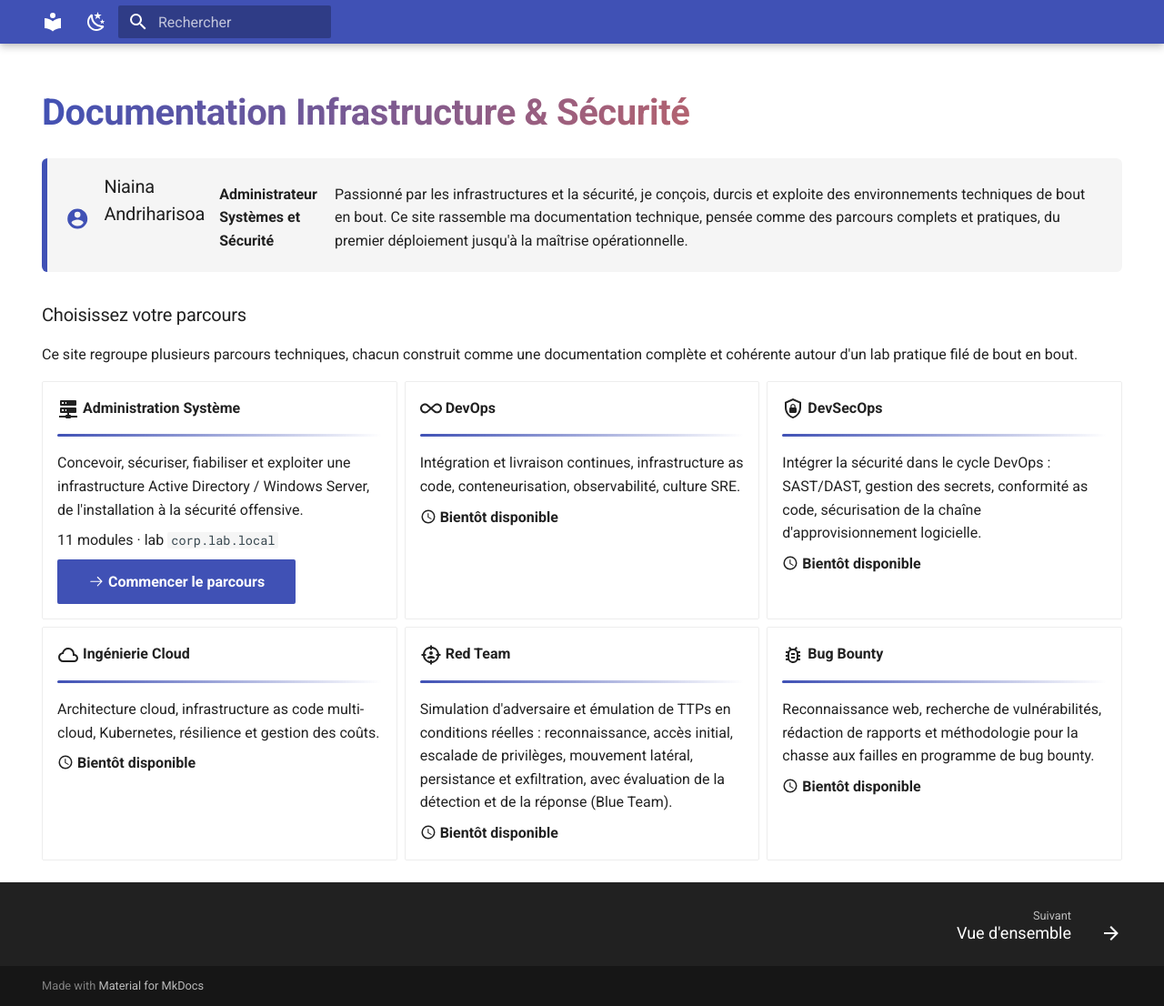
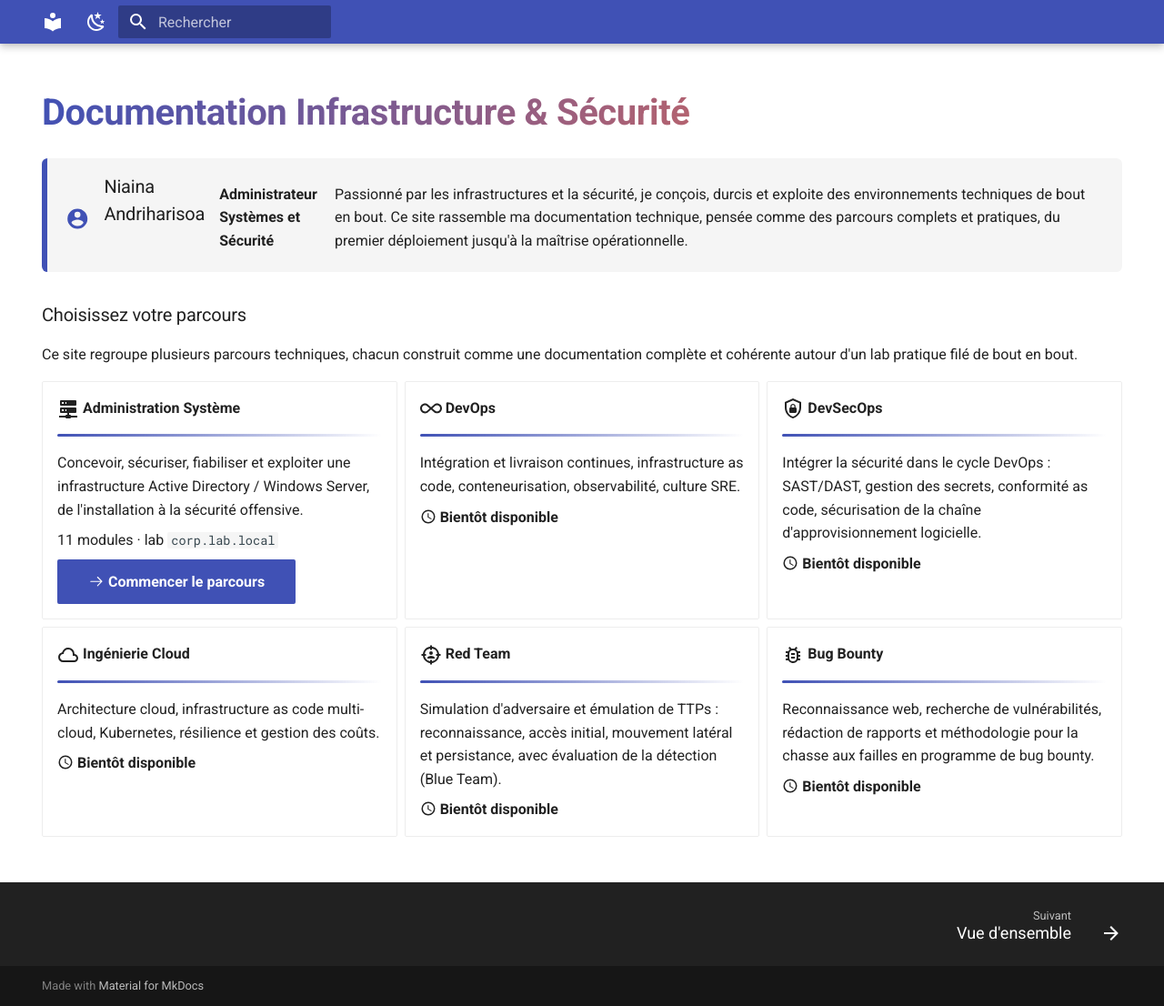
Before and after one commit to andrihan/Active-Directory, an MkDocs documentation site: the page built from docs/index.md, in a window 1280 px wide and 1106 px high. Shown: the whole window at 91% size. Built offline with MkDocs 1.6.1 and Material for MkDocs 9.7.7, drawn with Linux system fonts in a browser that asks for light colours.

Commit message:
docs: raccourcir la description du parcours Red Team

```diff
--- a/docs/index.md
+++ b/docs/index.md
@@ -66,7 +66,7 @@ Ce site regroupe plusieurs parcours techniques, chacun construit comme une docum
 
     ---
 
-    Simulation d'adversaire et émulation de TTPs en conditions réelles : reconnaissance, accès initial, escalade de privilèges, mouvement latéral, persistance et exfiltration, avec évaluation de la détection et de la réponse (Blue Team).
+    Simulation d'adversaire et émulation de TTPs : reconnaissance, accès initial, mouvement latéral et persistance, avec évaluation de la détection (Blue Team).
 
     :material-clock-outline: **Bientôt disponible**
 
```
